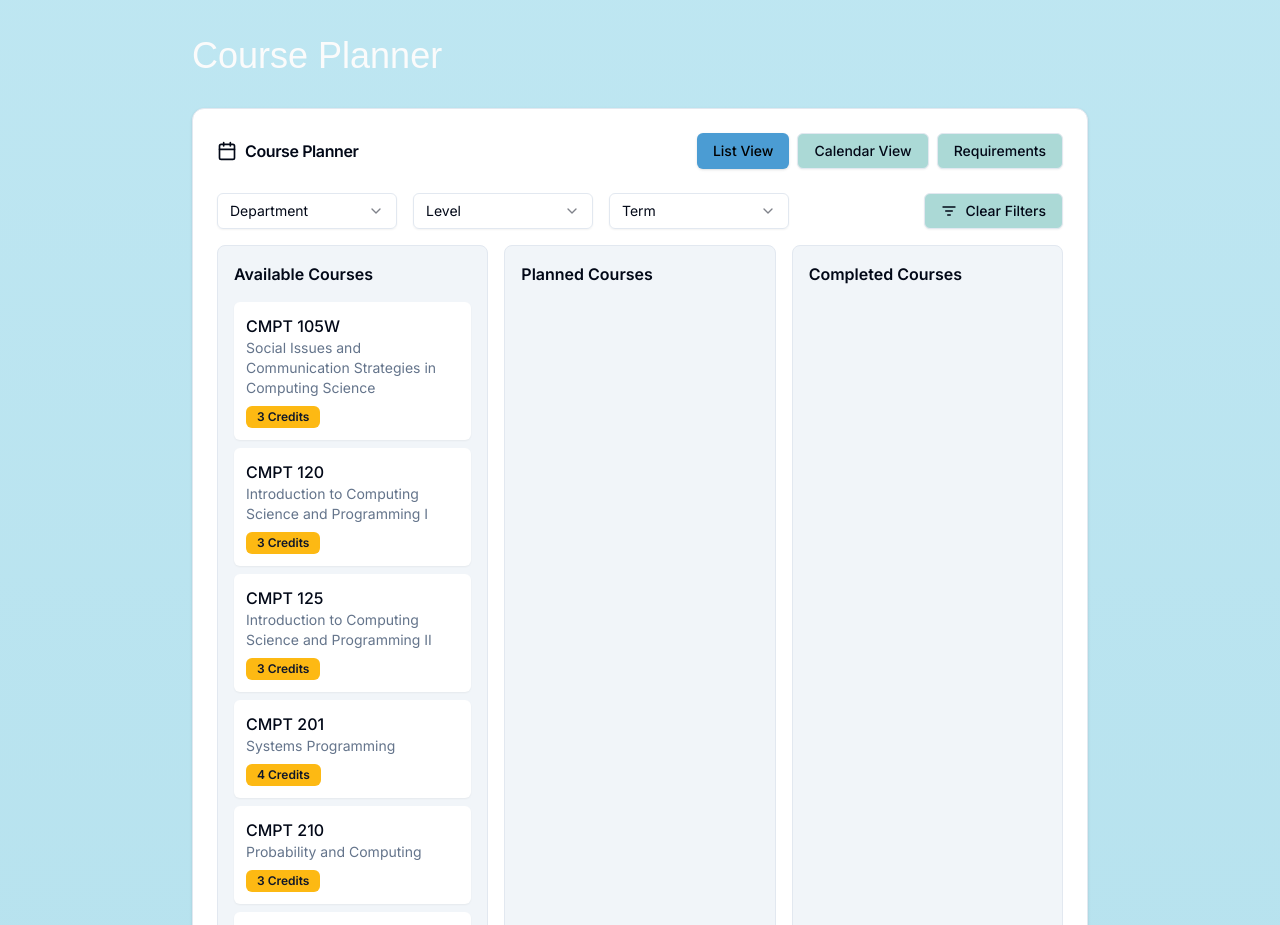
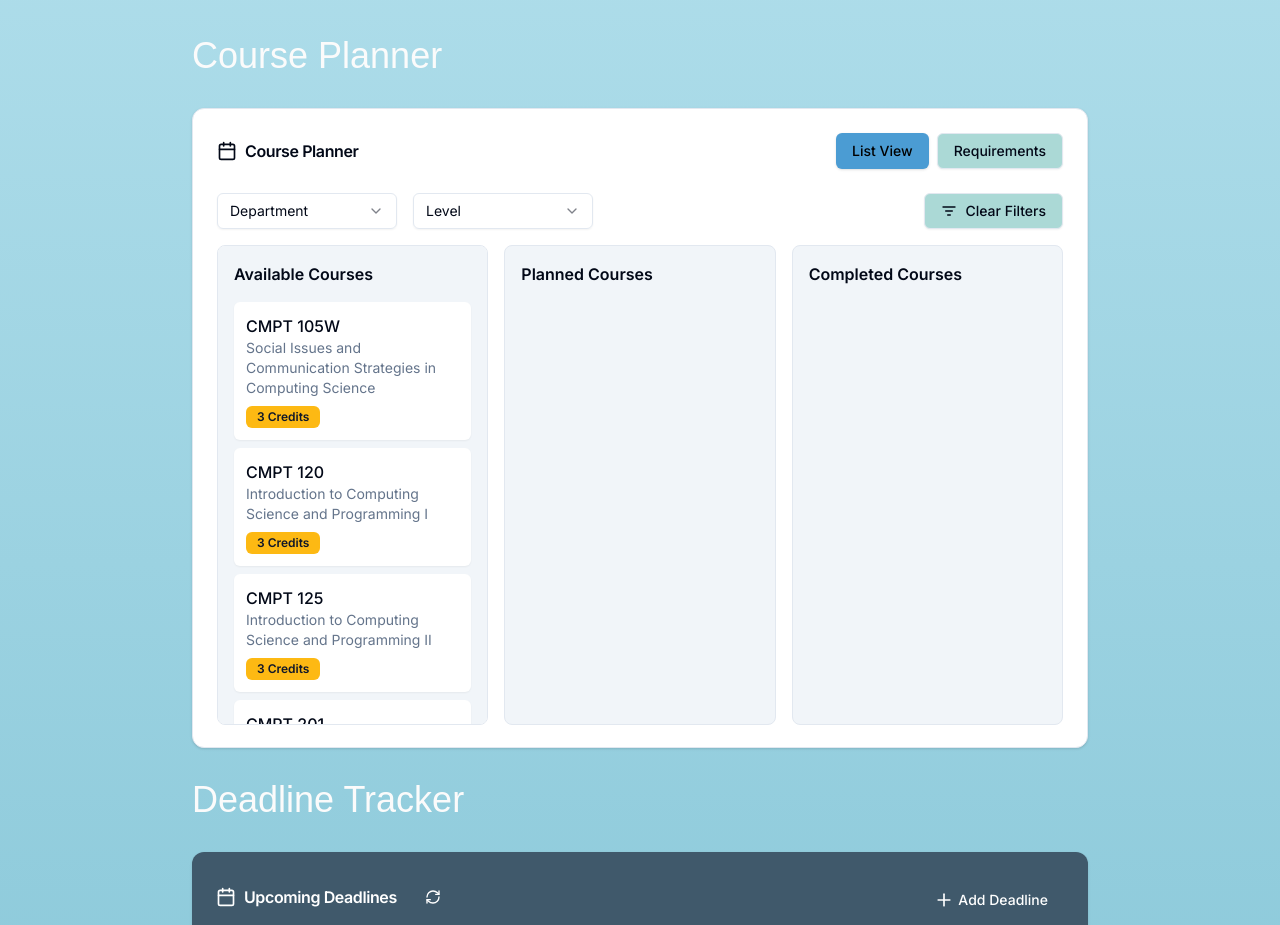
Before and after one commit to StormForge-DonutDevelopers/W.A.S.H, a Next.js app: page / in a window 1280 px wide. Shown: the part 720-1645 px from the top of the page. Built offline with nearby package versions, Linux system fonts and the light colour scheme; no server answers; the database is empty; a web font is replaced by a local one.

Commit message:
style: Make overflow Y scrollable

```diff
--- a/components/course-planner.tsx
+++ b/components/course-planner.tsx
@@ -62,7 +62,7 @@ export function CoursePlanner() {
   }
 
   return (
-    <Card className="h-full">
+    <Card className="h-[40rem]">
       <CardHeader>
         <div className="flex items-center justify-between">
           <CardTitle className="flex items-center gap-2">
@@ -73,9 +73,9 @@ export function CoursePlanner() {
             <Button variant={viewMode === "list" ? "default" : "outline"} onClick={() => setViewMode("list")}>
               List View
             </Button>
-            <Button variant={viewMode === "calendar" ? "default" : "outline"} onClick={() => setViewMode("calendar")}>
+            {/* <Button variant={viewMode === "calendar" ? "default" : "outline"} onClick={() => setViewMode("calendar")}>
               Calendar View
-            </Button>
+            </Button> */}
             <Button
               variant={viewMode === "requirements" ? "default" : "outline"}
               onClick={() => setViewMode("requirements")}
@@ -120,14 +120,14 @@ export function CoursePlanner() {
                 value={filters.term}
                 onValueChange={(value) => setFilters((f) => ({ ...f, term: value }))}
               >
-                <SelectTrigger className="w-[180px]">
+                {/* <SelectTrigger className="w-[180px]">
                   <SelectValue placeholder="Term" />
                 </SelectTrigger>
                 <SelectContent>
                   <SelectItem value="fall">Fall 2024</SelectItem>
                   <SelectItem value="spring">Spring 2025</SelectItem>
                   <SelectItem value="summer">Summer 2025</SelectItem>
-                </SelectContent>
+                </SelectContent> */}
               </Select>
             </div>
             <Button variant="outline" onClick={() => setFilters({ department: "", level: "", term: "" })}>
@@ -145,7 +145,7 @@ export function CoursePlanner() {
                       <div
                         ref={provided.innerRef}
                         {...provided.droppableProps}
-                        className="rounded-lg border bg-muted p-4"
+                        className="rounded-lg border bg-muted p-4 overflow-y-scroll h-[30rem]"
                       >
                         <h3 className="mb-4 font-semibold capitalize">{listId} Courses</h3>
                         {filterCourses(items).map((course, index) => (
```
